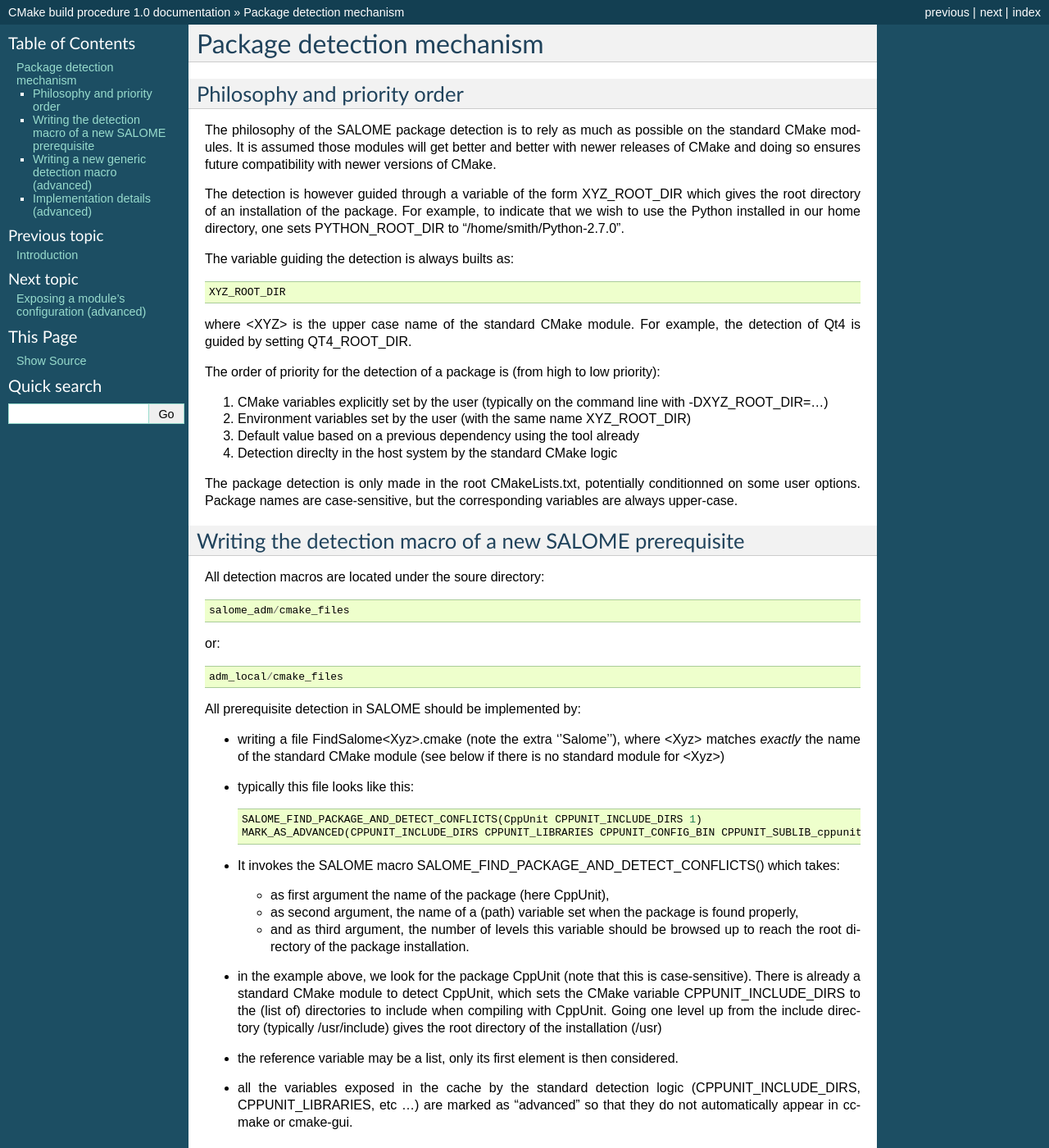
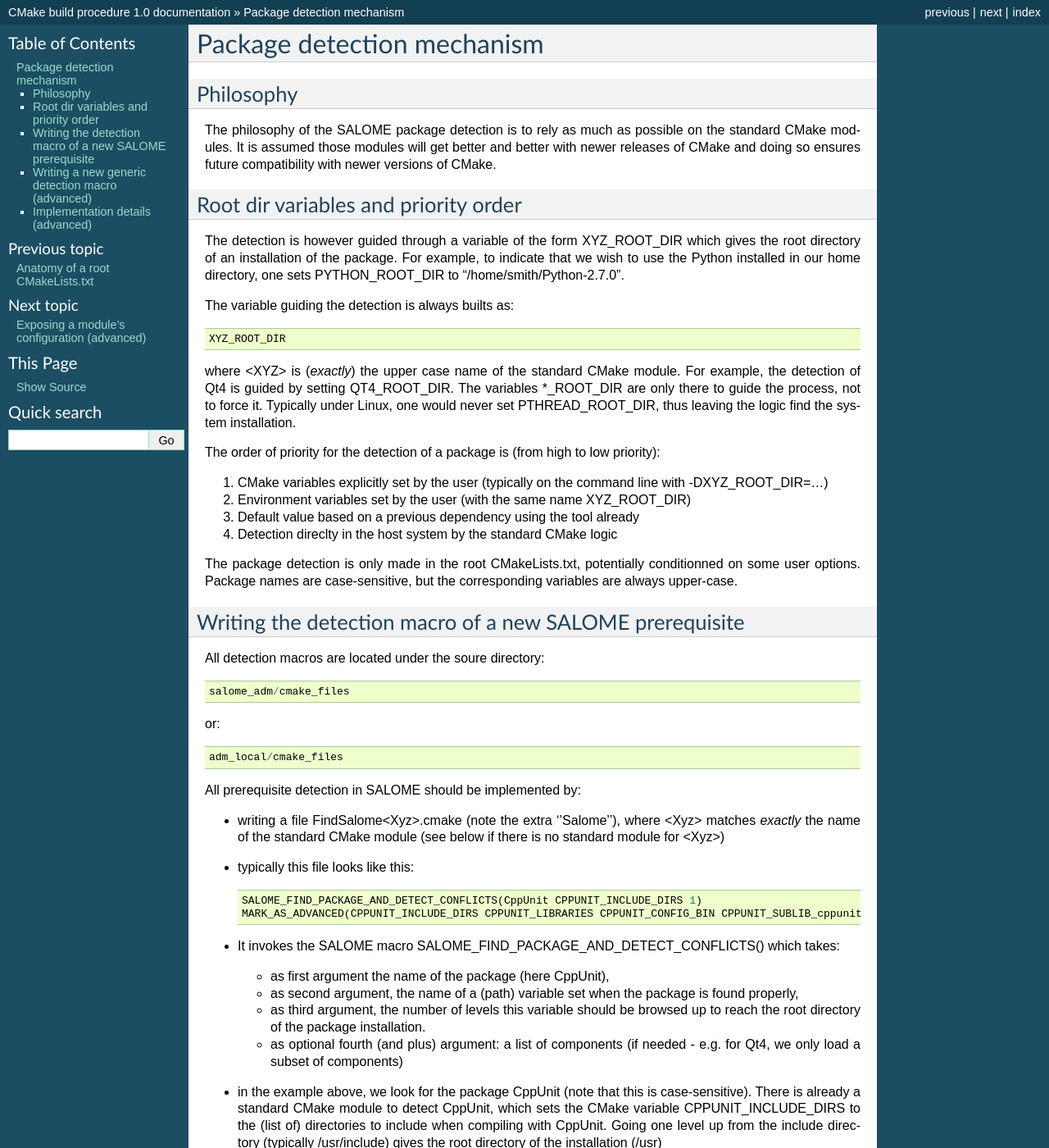
Before and after one commit to SalomePlatform/documentation, a Sphinx documentation site: the page built from dev/cmake/source/pkg.rst, in a window 1280 px wide and 1400 px high. Shown: the whole window at 82% size. Built offline with Sphinx 7.4.7, drawn with Linux system fonts in a browser that asks for light colours; some of the changed text lies outside the part shown.

Commit message:
CMake: further doc

```diff
--- a/dev/cmake/source/index.rst
+++ b/dev/cmake/source/index.rst
@@ -12,6 +12,7 @@
    :maxdepth: 2
 
    intro.rst
+   skeleton.rst
    pkg.rst
    config.rst
    various.rst
--- a/dev/cmake/source/pkg.rst
+++ b/dev/cmake/source/pkg.rst
@@ -1,13 +1,16 @@
 Package detection mechanism
 ===========================
 
-Philosophy and priority order
------------------------------
+Philosophy
+----------
 
 The philosophy of the SALOME package detection is to rely as
 much as possible on the standard CMake modules.
 It is assumed those modules will get better and better with newer releases of CMake
 and doing so ensures future compatibility with newer versions of CMake.
+
+Root dir variables and priority order
+-------------------------------------
 
 The detection is however guided through a variable of the form XYZ_ROOT_DIR which
 gives the root directory of an installation of the package. For example, to indicate
@@ -18,8 +21,8 @@
 
   XYZ_ROOT_DIR
 
-where <XYZ> is the upper case name of the standard CMake module. For example, the
-detection of Qt4 is guided by setting QT4_ROOT_DIR.
+where <XYZ> is (*exactly*) the upper case name of the standard CMake module. For example, the
+detection of Qt4 is guided by setting QT4_ROOT_DIR. The variables \*_ROOT_DIR are only there to guide the process, not to force it. Typically under Linux, one would never set PTHREAD_ROOT_DIR, thus leaving the logic find the system installation.
 
 The order of priority for the detection of a package is (from high to low priority):
 
@@ -55,7 +58,8 @@
 
   * as first argument the name of the package (here CppUnit),
   * as second argument, the name of a (path) variable set when the package is found properly,
-  * and as third argument, the number of levels this variable should be browsed up to reach the root directory of the package installation.
+  * as third argument, the number of levels this variable should be browsed up to reach the root directory of the package installation.
+  * as optional fourth (and plus) argument: a list of components (if needed - e.g. for Qt4, we only load a subset of components)
 
 * in the example above, we look for the package CppUnit (note that this is case-sensitive). There is already a standard CMake module to detect CppUnit, which sets the CMake variable CPPUNIT_INCLUDE_DIRS to the (list of) directories to include when compiling with CppUnit. Going one level up from the include directory (typically /usr/include) gives the root directory of the installation (/usr)
 * the reference variable may be a list, only its first element is then considered.
@@ -111,6 +115,8 @@
 The core of the SALOME detection logic is located in the macro
 SALOME_FIND_PACKAGE_AND_DETECT_CONFLICTS() implemented in KERNEL/salome_adm/cmake_files/SalomeMacros.cmake.
 
+All the logic is thus concentrated in one (hopefully well documented) macro. This means: one place to fix if there is a bug, and better, one place to amend if we ever want to define a new behaviour (for example if we want to change the order of priorities between CONFIG and MODULE mode). The end user (someone developing in SALOME) just needs to call it. It is the responsability of the core SALOME developpers to understand and maintain this macro.
+
 The reader is invited to read the have the code at hand when reading the following.
 
 The macro signature is
--- /dev/null
+++ b/dev/cmake/source/skeleton.rst
@@ -0,0 +1,4 @@
+Anatomy of a root CMakeLists.txt
+================================
+
+TODO
```
Also changed, not shown: dev/cmake/source/config.rst (+5 -2 lines).
